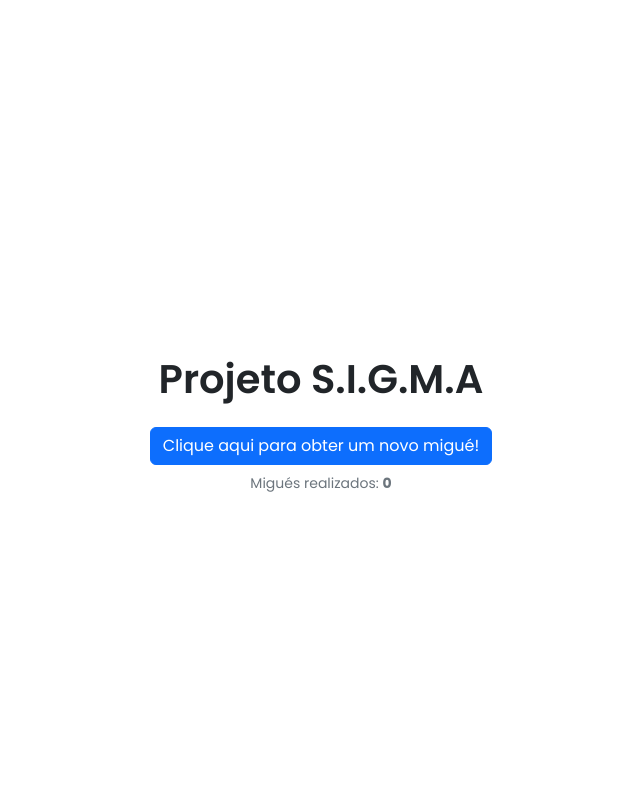
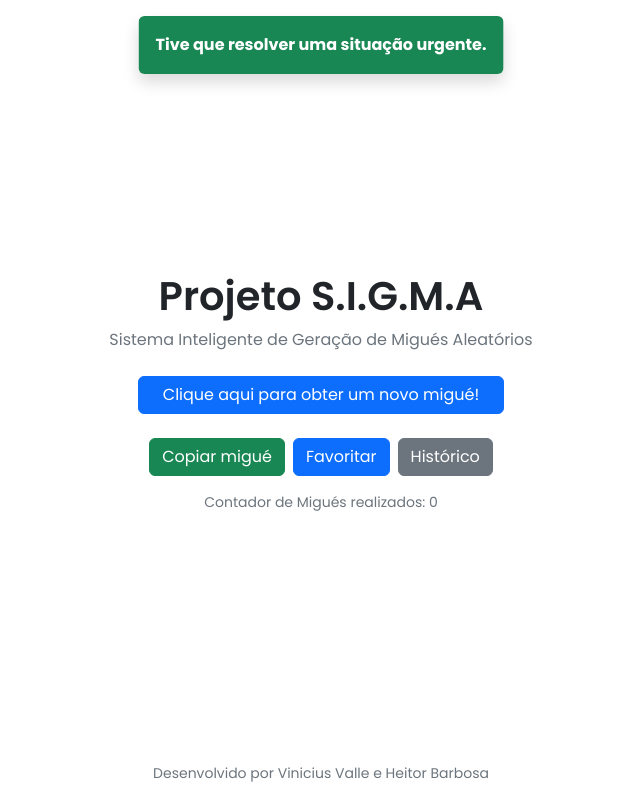
Before and after one commit to Heitor-09/MS2-S.I.G.M.A, a website: page index.html in a window 1280 px wide. Both pictures are taken after a click on the button "Clique aqui para obter um novo migué!". Shown: the whole page, without its empty margins (319-959 px from the left). Drawn offline with nearby package versions, Linux system fonts and the light colour scheme.

Commit message:
Atualiza estrutura e estilos do projeto SIGMA

```diff
--- a/index.html
+++ b/index.html
@@ -3,33 +3,63 @@
   <head>
     <meta charset="UTF-8" />
     <meta name="viewport" content="width=device-width, initial-scale=1.0" />
+
     <title>MS2 S.I.G.M.A</title>
 
     <link
       rel="stylesheet"
       href="./node_modules/bootstrap/dist/css/bootstrap.min.css"
     />
+
     <link rel="preconnect" href="https://fonts.googleapis.com" />
+
     <link rel="preconnect" href="https://fonts.gstatic.com" crossorigin />
+
     <link
       href="https://fonts.googleapis.com/css2?family=Poppins:wght@300;400;500;600;700&display=swap"
       rel="stylesheet"
     />
+
     <link rel="stylesheet" href="./src/css/style.css" />
   </head>
 
   <body>
-    <div class="container mt-5 text-center">
-      <h1>Projeto S.I.G.M.A</h1>
+    <div
+      id="migue"
+      class="alert bg-success text-white fw-bold position-fixed top-0 start-50 translate-middle-x mt-3 d-none shadow"
+      role="alert"
+    >
+      <span id="mensagem"></span>
+    </div>
 
-      <button class="btn btn-primary mt-3">
+    <main class="container text-center">
+      <h1 class="fw-semibold">Projeto S.I.G.M.A</h1>
+
+      <p class="text-secondary mb-4">
+        Sistema Inteligente de Geração de Migués Aleatórios
+      </p>
+
+      <button id="btnMigue" type="button" class="btn btn-primary px-4">
         Clique aqui para obter um novo migué!
       </button>
 
-      <p class="small text-secondary mt-2 mb-0">
-        Migués realizados: <strong>0</strong>
-      </p>
-    </div>
+      <div class="d-flex justify-content-center gap-2 flex-wrap mt-4">
+        <button type="button" class="btn btn-success">Copiar migué</button>
+
+        <button type="button" class="btn btn-primary">Favoritar</button>
+
+        <button type="button" class="btn btn-secondary">Histórico</button>
+      </div>
+
+      <p class="small text-secondary mt-3">Contador de Migués realizados: 0</p>
+    </main>
+
+    <footer class="text-center text-secondary small fixed-bottom pb-3">
+      Desenvolvido por Vinicius Valle e Heitor Barbosa
+    </footer>
+
+    <script src="./src/js/script.js"></script>
+
     <script src="./node_modules/bootstrap/dist/js/bootstrap.bundle.min.js"></script>
   </body>
 </html>
--- a/src/css/style.css
+++ b/src/css/style.css
@@ -7,7 +7,6 @@ body {
   text-align: center;
   min-height: 100vh;
   margin: 0;
-  gap: 20px;
   font-family: "Poppins", sans-serif;
 }
 
@@ -18,3 +17,19 @@ h1 {
 button {
   font-family: "Poppins", sans-serif;
 }
+
+.animacao-alert {
+  animation: aparecer 0.6s cubic-bezier(0.22, 1, 0.36, 1);
+}
+
+@keyframes aparecer {
+  from {
+    opacity: 0;
+    transform: translate(-50%, -40px);
+  }
+
+  to {
+    opacity: 1;
+    transform: translate(-50%, 0);
+  }
+}
--- a/src/js/script.js
+++ b/src/js/script.js
@@ -0,0 +1,29 @@
+const btnMigue = document.getElementById("btnMigue");
+const migue = document.getElementById("migue");
+const mensagem = document.getElementById("mensagem");
+
+const desculpas = [
+  "Não consegui ir porque surgiu um compromisso familiar.",
+  "Meu despertador não tocou.",
+  "Tive um problema com a internet.",
+  "O ônibus atrasou muito.",
+  "Esqueci completamente que tinha esse compromisso.",
+  "Passei mal durante a noite.",
+  "Tive um imprevisto de última hora.",
+  "Meu computador parou de funcionar.",
+  "Achei que o prazo era amanhã.",
+  "Tive que resolver uma situação urgente.",
+];
+
+btnMigue.addEventListener("click", function () {
+  const indice = Math.floor(Math.random() * desculpas.length);
+
+  mensagem.textContent = desculpas[indice];
+
+  migue.classList.remove("d-none");
+  migue.classList.remove("animacao-alert");
+
+  void migue.offsetWidth;
+
+  migue.classList.add("animacao-alert");
+});
```
